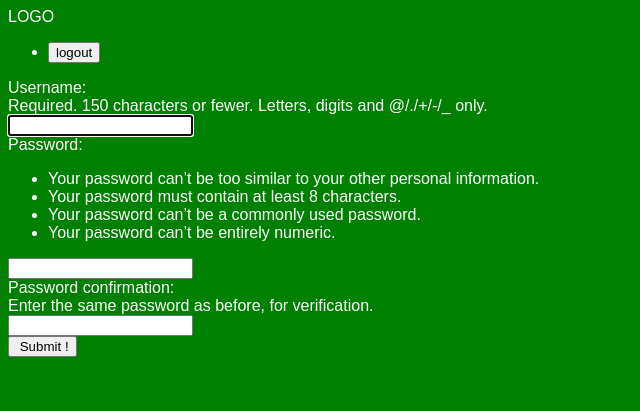
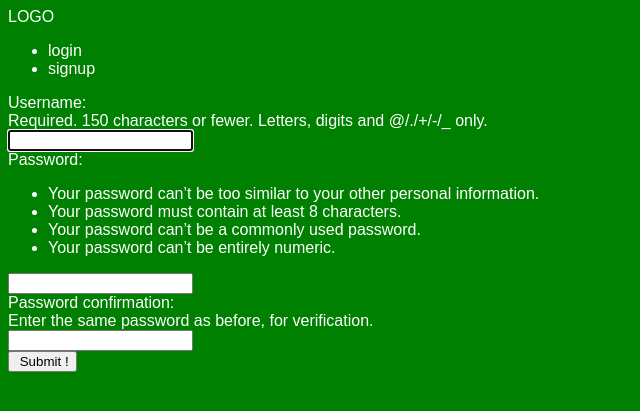
Before and after one commit to Mia7216/testmy, a Django app: page /accounts/signup in a window 1280 px wide. Shown: the top 411 px of the page, without its empty margins (0-640 px from the left). Run offline with Django 5.2, Linux system fonts and the light colour scheme.

Commit message:
session 24

```diff
--- a/templates/base.html
+++ b/templates/base.html
@@ -12,12 +12,24 @@
 <a href="{% url 'articles:list' %}">LOGO</a>
 <nav>
     <ul>
+        {% if user.is_authenticated %}
         <li>
             <form class="logout-link" action="{%  url "accounts:logout" %}" method="post">
                 {%  csrf_token %}
                 <button type="submit">logout</button>
             </form>
         </li>
+        <li>
+            <a href="{% url 'articles:create'%}">create new article</a>
+        </li>
+        {% else %}
+        <li>
+            <a href="{% url 'accounts:login' %}">login</a>
+        </li>
+            <li>
+                <a href="{% url 'accounts:signup' %}">signup</a>
+            </li>
+        {% endif %}
     </ul>
 </nav>
 {% block content %}
```
Also changed, not shown: db.sqlite3.
